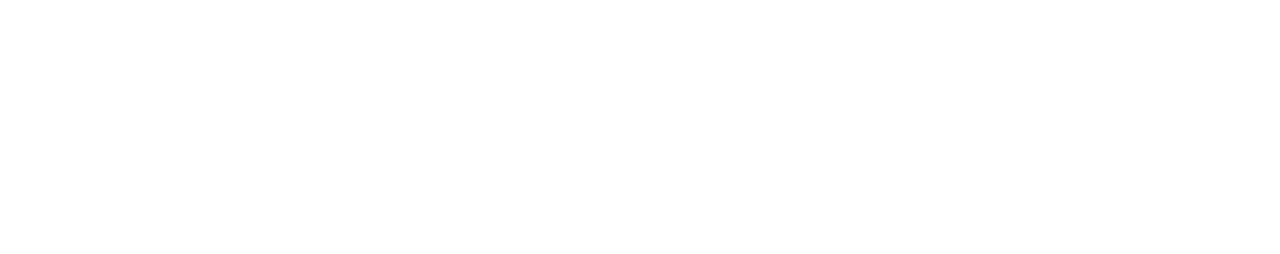
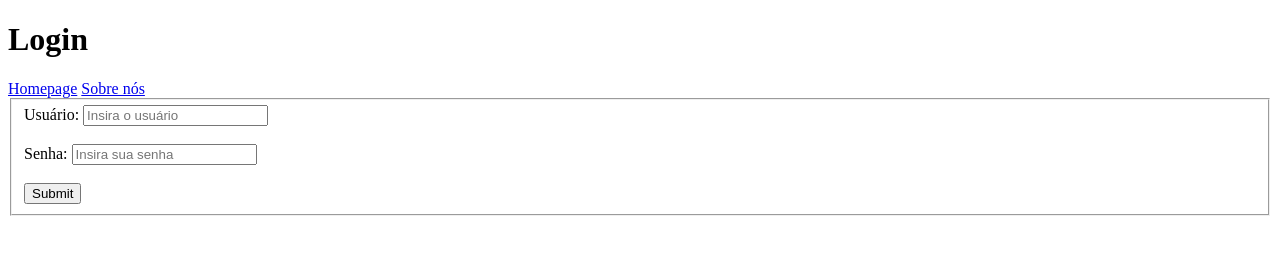
Before and after one commit to leonardonnovaes/Bikecity---CP2, a plain HTML site: page login.html in a window 1280 px wide. Drawn offline with Linux system fonts and the light colour scheme.

Commit message:
Criando formulario de login - Gustavo Morais

```diff
--- a/login.html
+++ b/login.html
@@ -6,6 +6,24 @@
     <title>Login</title>
 </head>
 <body>
+    <header>
+        <h1>
+            Login
+        </h1>
+        <a href="index.html">Homepage</a>
+        <a href="sobre_contato.html">Sobre nós</a>
+    </header>
+
+<form action="quiz.html">
+    <fieldset>
+        <label for="idUser">Usuário: </label>
+        <input type="text" name="user" id="idUser" required placeholder="Insira o usuário"><br><br>
+        <label for="idSenha">Senha:</label>
+        <input type="password" name="senha" id="idSenha" required placeholder="Insira sua senha"> <br><br>
+        <input type="submit">
+    </fieldset>
+
+</form>
 
 </body>
 </html>
```
Also changed, not shown: index.html (+5 -1 lines).
